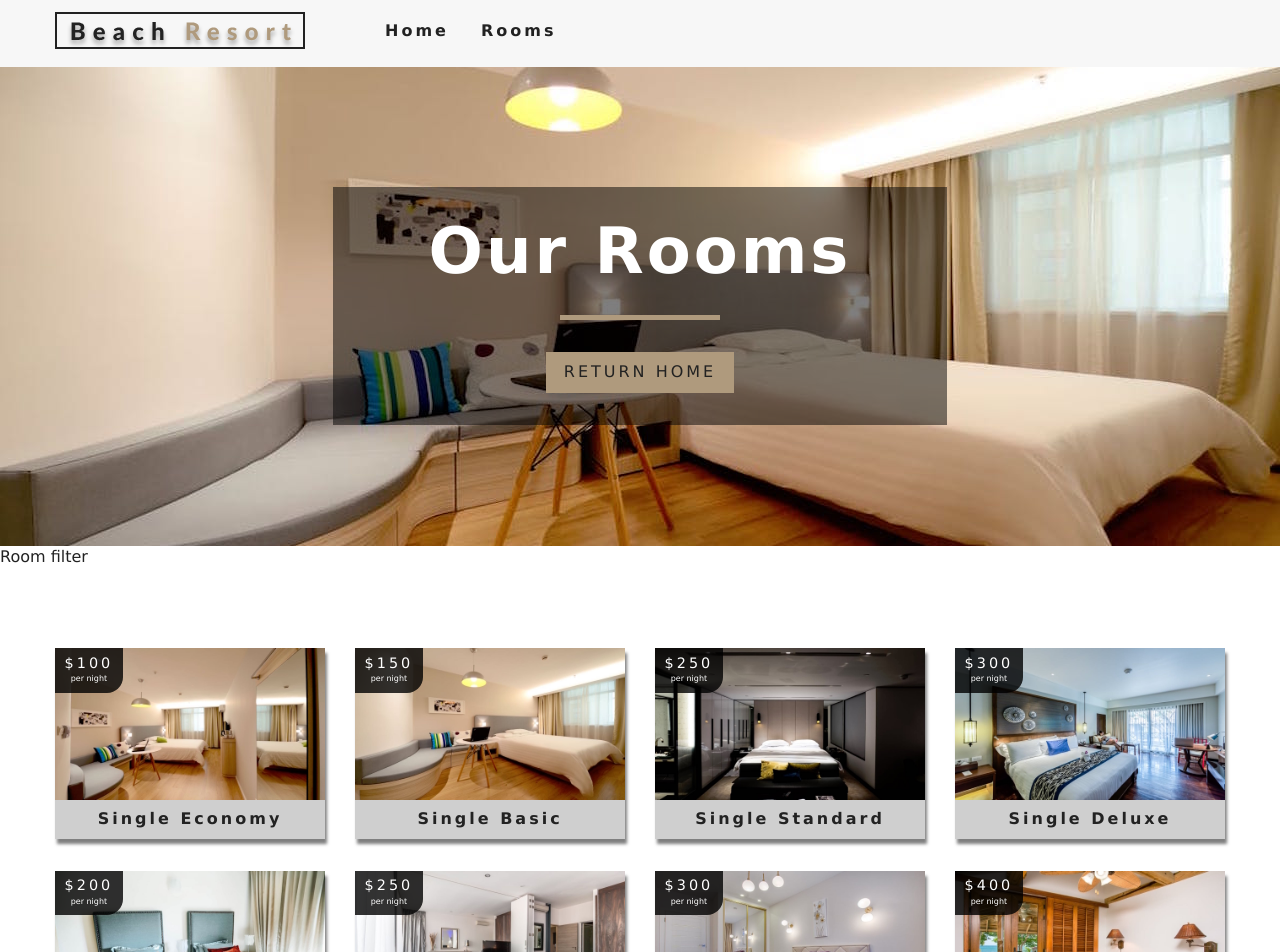
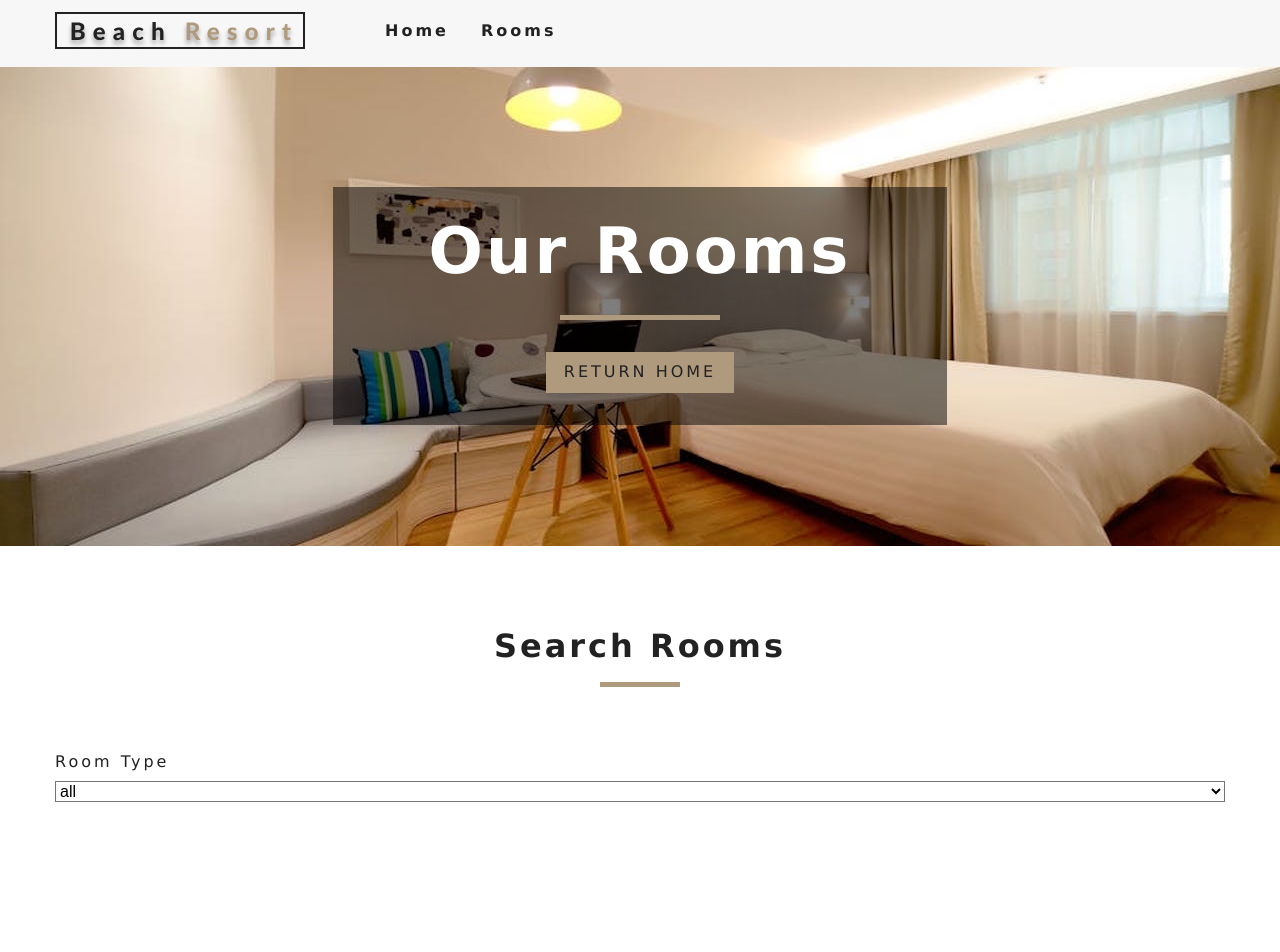
Before and after one commit to KateChantha/resort-content, a React (Create React App) app: page /rooms in a window 1280 px wide. Shown: the top 952 px of the page. Built offline with nearby package versions, Linux system fonts and the light colour scheme.

Commit message:
get unique types for control input from database

```diff
--- a/src/components/RoomFilter.js
+++ b/src/components/RoomFilter.js
@@ -1,17 +1,64 @@
 import React from 'react';
 import { useContext } from 'react'; // works with FC
+import { types } from 'util';
 import { RoomContext } from "../context";
 import Title from "./Title";
 
-const RoomFilter = () => {
+
+/** Helper Function **/
+const getUnique = (items, value) => {
+  return [...new Set(items.map(item => item[value]))]
+}
+
+
+const RoomFilter = ({rooms}) => {
   // access RoomContext
   const context = useContext(RoomContext);
-  console.log("context in RoomFilter", context)
+  // console.log("context in RoomFilter", context)
+  const {
+    handleChange,
+    type,
+    capacity,
+    price,
+    minPrice,
+    maxPrice,
+    minSize,
+    maxSize,
+    breakfast,
+    pets
+  } = context;
+
+  /** get unique room types **/
+  let types = getUnique(rooms, "type");
+  // add option all
+  types = ["all", ...types];
+  // map types options to JSX
+  types = types.map((item, idx) => (
+    <option key={idx} value={item}>
+      {item}
+    </option>
+  ));
 
   return (
-    <div>
-      Room filter
-    </div>
+    <section className="filter-container">
+      <Title title="search rooms" />
+      <form className="filter-form">
+        {/* select type */}
+        <div className="form-group">
+          <label htmlFor="type">room type</label>
+          <select
+            name="type"
+            id="type"
+            onChange={handleChange}
+            className="form-control"
+            value={type}
+          >
+            {types}
+          </select>
+        </div>
+        {/* end select type */}
+      </form>
+    </section>
   )
 }
 
```
Also changed, not shown: 2 other files (tests, documents, lock files or other folders).
